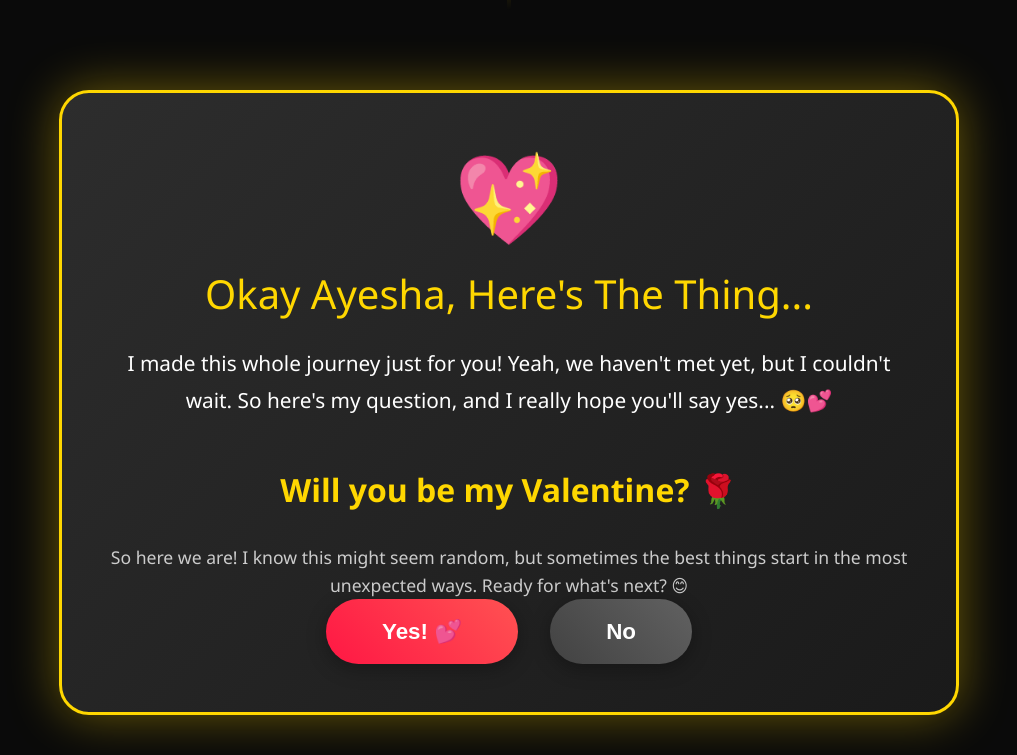
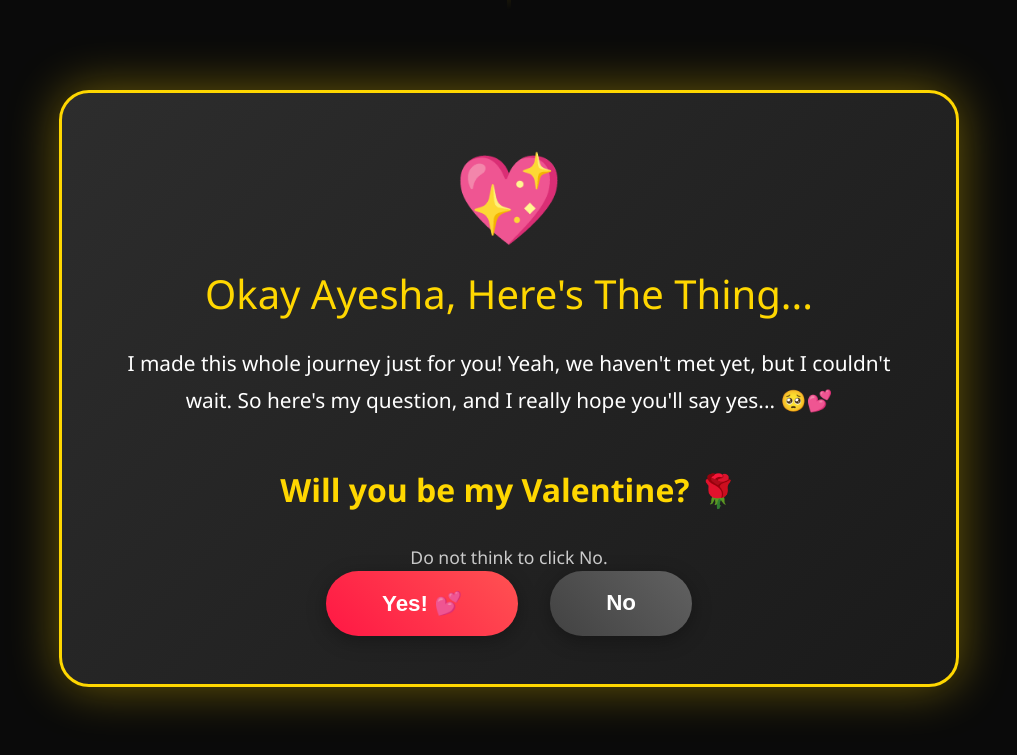
Before and after one commit to anasfwp/Special-project, a plain HTML site: page index.html in a window 1280 px wide. Shown: the part 2165-2920 px from the top of the page, without its empty margins (131-1148 px from the left). After the commit the page ends 2892 px from the top, so only its background shows below. Drawn offline with Linux system fonts and the light colour scheme.

```diff
--- a/index.html
+++ b/index.html
@@ -453,7 +453,7 @@
             </div>
             <div class="question">Will you be my Valentine? 🌹</div>
             <div class="stop-description">
-                            So here we are! I know this might seem random, but sometimes the best things start in the most unexpected ways. Ready for what's next? 😊
+                            Do not think to click No.
                         </div>
             <div class="buttons">
                 <button class="btn btn-yes" onclick="handleYes()">Yes! 💕</button>
```
